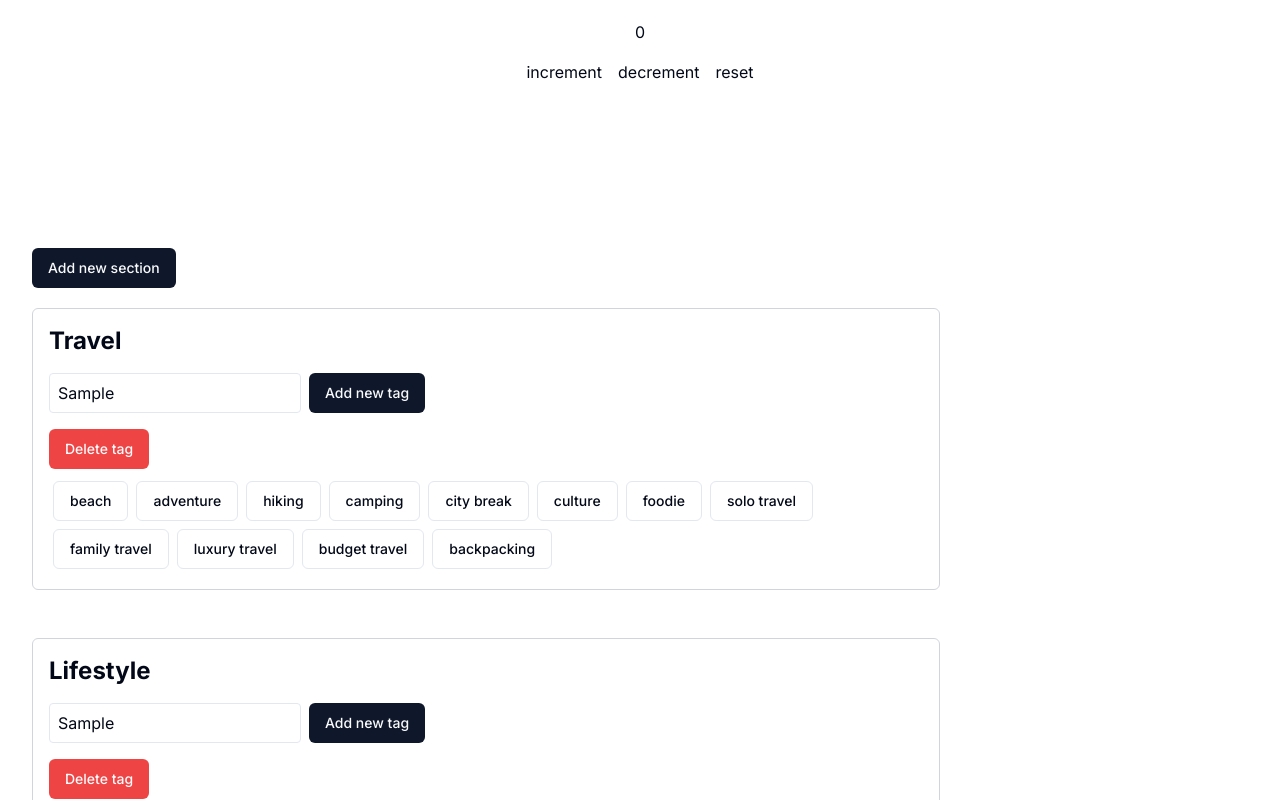
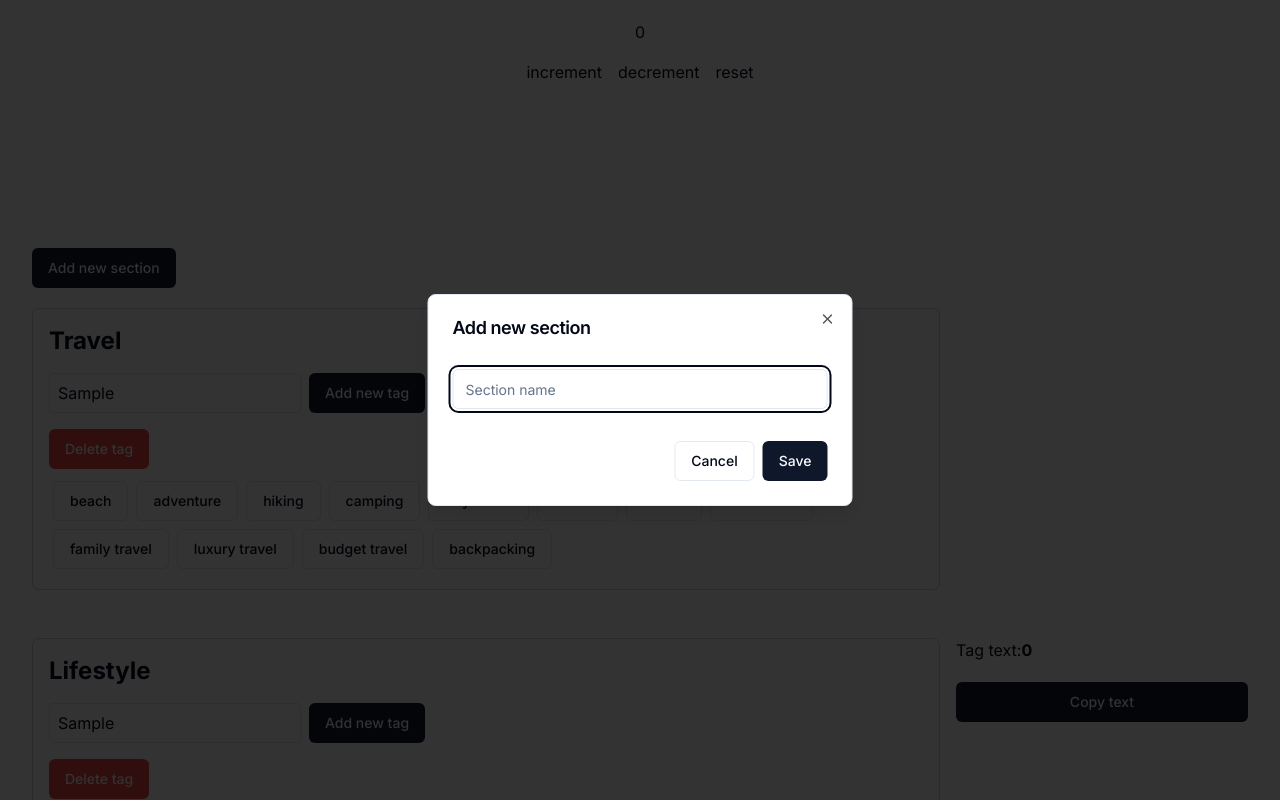
Before and after one commit to quangnvo/alata, a Next.js app in the folder front-end/: page / in a window 1280 px wide. Both pictures are taken after typing "Sample", "Sample" into the empty fields and a click on the button "Add new section". Shown: the top 800 px of the page. Built offline with nearby package versions, Linux system fonts and the light colour scheme.

Commit message:
add the function Add new section

```diff
--- a/front-end/components/TagBoard.tsx
+++ b/front-end/components/TagBoard.tsx
@@ -1,26 +1,70 @@
+"use client"
+
+import { useState } from 'react';
 import { Button } from "@/components/ui/button"
 import TagSection from './TagSection';
 import TagTextAddedArea from './TagTextAddedArea';
 import { useAppSelector, useAppDispatch } from "@/redux/hooks";
+import { Input } from "@/components/ui/input"
 import { addSection } from "@/redux/features/tagSlice";
+import {
+	Dialog,
+	DialogContent,
+	DialogHeader,
+	DialogTitle,
+	DialogTrigger,
+	DialogFooter,
+} from "@/components/ui/dialog"
+
 
 const TagBoard = () => {
 	const { tagSection } = useAppSelector((state) => state.tagReducer);
 	const dispatch = useAppDispatch();
 
-	const handleAddSectionClick = () => {
+	const [newSectionName, setNewSectionName] = useState('');
+
+	const handleFormSubmit = () => {
 		const newSection = {
-			sectionName: 'New Section',
-			tags: [],
+			sectionName: newSectionName,
+			tags: [],  // Initialize tags as an empty array
 		};
 		dispatch(addSection(newSection));
+		setNewSectionName('');
 	};
 
 	return (
 		<div>
-			<Button className='mb-5' onClick={handleAddSectionClick}>
-				Add new section
-			</Button>
+			<Dialog>
+				<DialogTrigger asChild className='mb-5'>
+					<Button>
+						Add new section
+					</Button>
+				</DialogTrigger>
+
+				<DialogContent className="sm:max-w-[425px]">
+					<DialogHeader>
+						<DialogTitle>
+							Add new section
+						</DialogTitle>
+					</DialogHeader>
+					<div className="grid gap-4 py-4">
+						<label>
+							<Input
+								type="text"
+								value={newSectionName}
+								onChange={e => setNewSectionName(e.target.value)}
+								placeholder="Section name"
+							/>
+						</label>
+					</div>
+
+					<DialogFooter>
+						<Button variant="outline">Cancel</Button>
+						<Button type="submit" onClick={handleFormSubmit}>Save</Button>
+					</DialogFooter>
+				</DialogContent>
+			</Dialog>
+
 
 			<div className="grid grid-cols-12 gap-4">
 				{tagSection.map((section, index) => (
--- /dev/null
+++ b/front-end/components/ui/dialog.tsx
@@ -0,0 +1,122 @@
+"use client"
+
+import * as React from "react"
+import * as DialogPrimitive from "@radix-ui/react-dialog"
+import { X } from "lucide-react"
+
+import { cn } from "@/lib/utils"
+
+const Dialog = DialogPrimitive.Root
+
+const DialogTrigger = DialogPrimitive.Trigger
+
+const DialogPortal = DialogPrimitive.Portal
+
+const DialogClose = DialogPrimitive.Close
+
+const DialogOverlay = React.forwardRef<
+  React.ElementRef<typeof DialogPrimitive.Overlay>,
+  React.ComponentPropsWithoutRef<typeof DialogPrimitive.Overlay>
+>(({ className, ...props }, ref) => (
+  <DialogPrimitive.Overlay
+    ref={ref}
+    className={cn(
+      "fixed inset-0 z-50 bg-black/80  data-[state=open]:animate-in data-[state=closed]:animate-out data-[state=closed]:fade-out-0 data-[state=open]:fade-in-0",
+      className
+    )}
+    {...props}
+  />
+))
+DialogOverlay.displayName = DialogPrimitive.Overlay.displayName
+
+const DialogContent = React.forwardRef<
+  React.ElementRef<typeof DialogPrimitive.Content>,
+  React.ComponentPropsWithoutRef<typeof DialogPrimitive.Content>
+>(({ className, children, ...props }, ref) => (
+  <DialogPortal>
+    <DialogOverlay />
+    <DialogPrimitive.Content
+      ref={ref}
+      className={cn(
+        "fixed left-[50%] top-[50%] z-50 grid w-full max-w-lg translate-x-[-50%] translate-y-[-50%] gap-4 border bg-background p-6 shadow-lg duration-200 data-[state=open]:animate-in data-[state=closed]:animate-out data-[state=closed]:fade-out-0 data-[state=open]:fade-in-0 data-[state=closed]:zoom-out-95 data-[state=open]:zoom-in-95 data-[state=closed]:slide-out-to-left-1/2 data-[state=closed]:slide-out-to-top-[48%] data-[state=open]:slide-in-from-left-1/2 data-[state=open]:slide-in-from-top-[48%] sm:rounded-lg",
+        className
+      )}
+      {...props}
+    >
+      {children}
+      <DialogPrimitive.Close className="absolute right-4 top-4 rounded-sm opacity-70 ring-offset-background transition-opacity hover:opacity-100 focus:outline-none focus:ring-2 focus:ring-ring focus:ring-offset-2 disabled:pointer-events-none data-[state=open]:bg-accent data-[state=open]:text-muted-foreground">
+        <X className="h-4 w-4" />
+        <span className="sr-only">Close</span>
+      </DialogPrimitive.Close>
+    </DialogPrimitive.Content>
+  </DialogPortal>
+))
+DialogContent.displayName = DialogPrimitive.Content.displayName
+
+const DialogHeader = ({
+  className,
+  ...props
+}: React.HTMLAttributes<HTMLDivElement>) => (
+  <div
+    className={cn(
+      "flex flex-col space-y-1.5 text-center sm:text-left",
+      className
+    )}
+    {...props}
+  />
+)
+DialogHeader.displayName = "DialogHeader"
+
+const DialogFooter = ({
+  className,
+  ...props
+}: React.HTMLAttributes<HTMLDivElement>) => (
+  <div
+    className={cn(
+      "flex flex-col-reverse sm:flex-row sm:justify-end sm:space-x-2",
+      className
+    )}
+    {...props}
+  />
+)
+DialogFooter.displayName = "DialogFooter"
+
+const DialogTitle = React.forwardRef<
+  React.ElementRef<typeof DialogPrimitive.Title>,
+  React.ComponentPropsWithoutRef<typeof DialogPrimitive.Title>
+>(({ className, ...props }, ref) => (
+  <DialogPrimitive.Title
+    ref={ref}
+    className={cn(
+      "text-lg font-semibold leading-none tracking-tight",
+      className
+    )}
+    {...props}
+  />
+))
+DialogTitle.displayName = DialogPrimitive.Title.displayName
+
+const DialogDescription = React.forwardRef<
+  React.ElementRef<typeof DialogPrimitive.Description>,
+  React.ComponentPropsWithoutRef<typeof DialogPrimitive.Description>
+>(({ className, ...props }, ref) => (
+  <DialogPrimitive.Description
+    ref={ref}
+    className={cn("text-sm text-muted-foreground", className)}
+    {...props}
+  />
+))
+DialogDescription.displayName = DialogPrimitive.Description.displayName
+
+export {
+  Dialog,
+  DialogPortal,
+  DialogOverlay,
+  DialogClose,
+  DialogTrigger,
+  DialogContent,
+  DialogHeader,
+  DialogFooter,
+  DialogTitle,
+  DialogDescription,
+}
--- /dev/null
+++ b/front-end/components/ui/input.tsx
@@ -0,0 +1,25 @@
+import * as React from "react"
+
+import { cn } from "@/lib/utils"
+
+export interface InputProps
+  extends React.InputHTMLAttributes<HTMLInputElement> {}
+
+const Input = React.forwardRef<HTMLInputElement, InputProps>(
+  ({ className, type, ...props }, ref) => {
+    return (
+      <input
+        type={type}
+        className={cn(
+          "flex h-10 w-full rounded-md border border-input bg-background px-3 py-2 text-sm ring-offset-background file:border-0 file:bg-transparent file:text-sm file:font-medium placeholder:text-muted-foreground focus-visible:outline-none focus-visible:ring-2 focus-visible:ring-ring focus-visible:ring-offset-2 disabled:cursor-not-allowed disabled:opacity-50",
+          className
+        )}
+        ref={ref}
+        {...props}
+      />
+    )
+  }
+)
+Input.displayName = "Input"
+
+export { Input }
--- a/front-end/package.json
+++ b/front-end/package.json
@@ -9,6 +9,7 @@
     "lint": "next lint"
   },
   "dependencies": {
+    "@radix-ui/react-dialog": "^1.0.5",
     "@radix-ui/react-slot": "^1.0.2",
     "@reduxjs/toolkit": "^2.0.1",
     "class-variance-authority": "^0.7.0",
```
Also changed, not shown: 1 other file (tests, documents, lock files or other folders).
